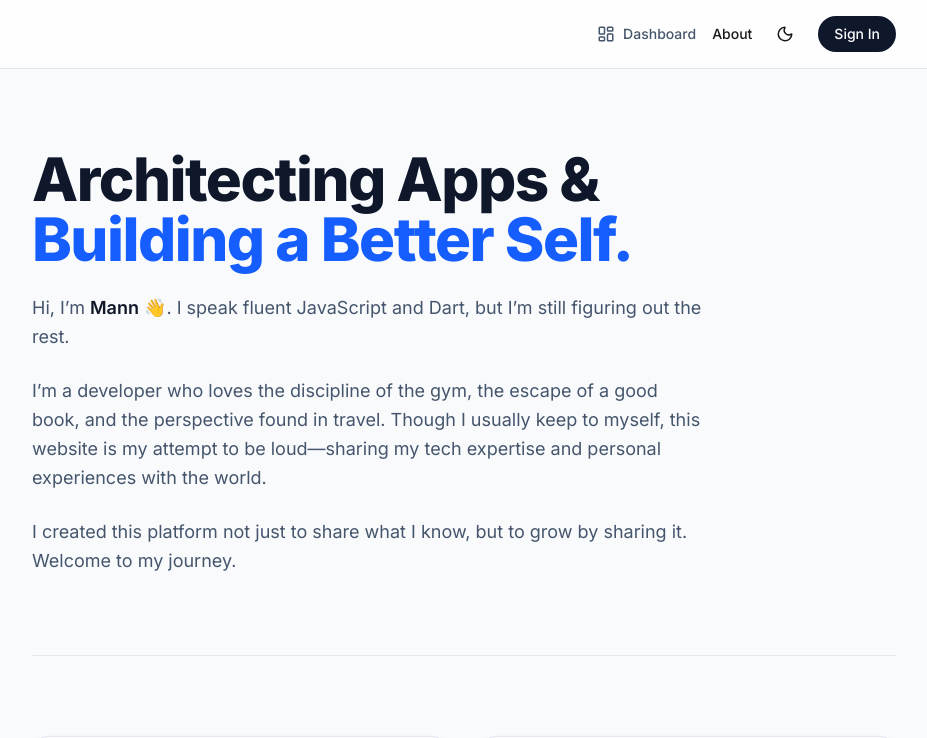
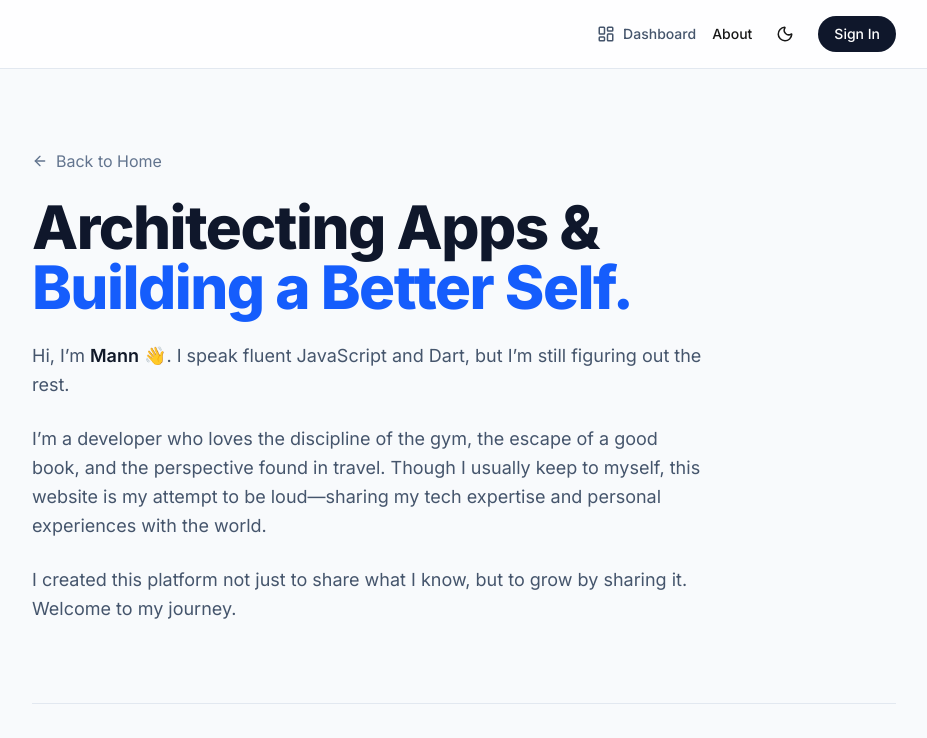
Before and after one commit to Mann-1909/Blog, a Next.js app: page /about in a window 1280 px wide. Shown: the top 738 px of the page, without its empty margins (176-1103 px from the left). Built offline with nearby package versions, Linux system fonts and the light colour scheme; no server answers.

Commit message:
double-content fixed

```diff
--- a/src/app/about/page.tsx
+++ b/src/app/about/page.tsx
@@ -2,8 +2,8 @@
 
 import Navbar from "@/components/navbar";
 import { motion } from "framer-motion";
-import { Code2, Dumbbell, BookOpen, MapPin, Github, Twitter, Linkedin, Mail, Link, ArrowLeft } from "lucide-react";
-
+import { Code2, Dumbbell, BookOpen, MapPin, Github, Twitter, Linkedin, Mail, ArrowLeft } from "lucide-react";
+import Link from "next/link";
 export default function About() {
   const fadeInUp = {
     hidden: { opacity: 0, y: 20 },
@@ -19,6 +19,9 @@ export default function About() {
       <Navbar />
 
       <main className="container mx-auto px-4 max-w-4xl py-12 md:py-20">
+        <Link href="/" className="inline-flex items-center text-slate-500 hover:text-blue-600 mb-6 transition-colors">
+            <ArrowLeft size={16} className="mr-2"/> Back to Home
+        </Link>
         {/* HERO SECTION */}
         <motion.section
           initial="hidden"
@@ -26,6 +29,7 @@ export default function About() {
           variants={fadeInUp}
           className="mb-20"
         >
+
           <h1 className="text-4xl md:text-6xl font-extrabold text-slate-900 dark:text-white mb-6 tracking-tight">
             Architecting Apps & <br />
             <span className="text-blue-600 dark:text-blue-400">Building a Better Self.</span>
```
